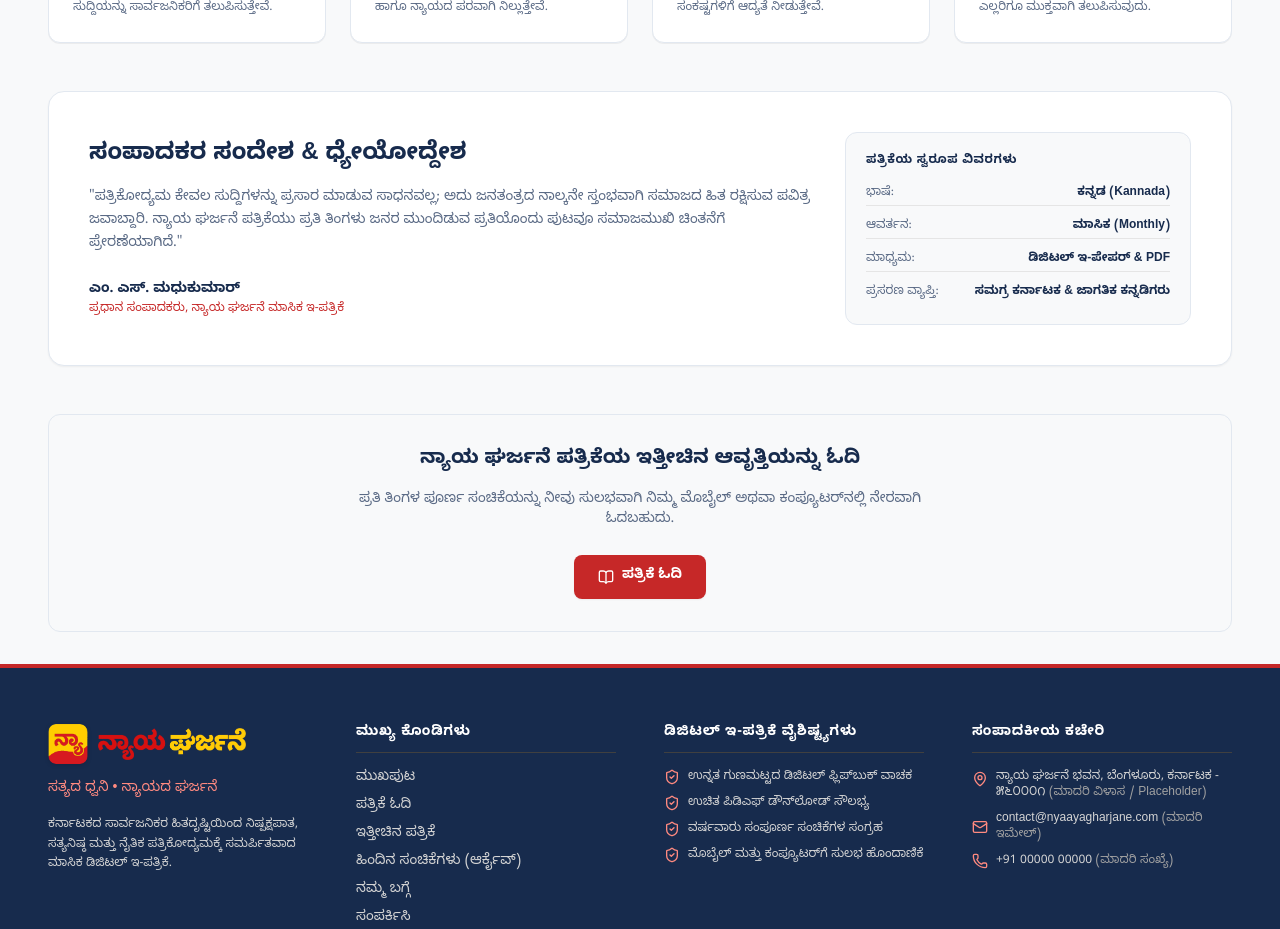
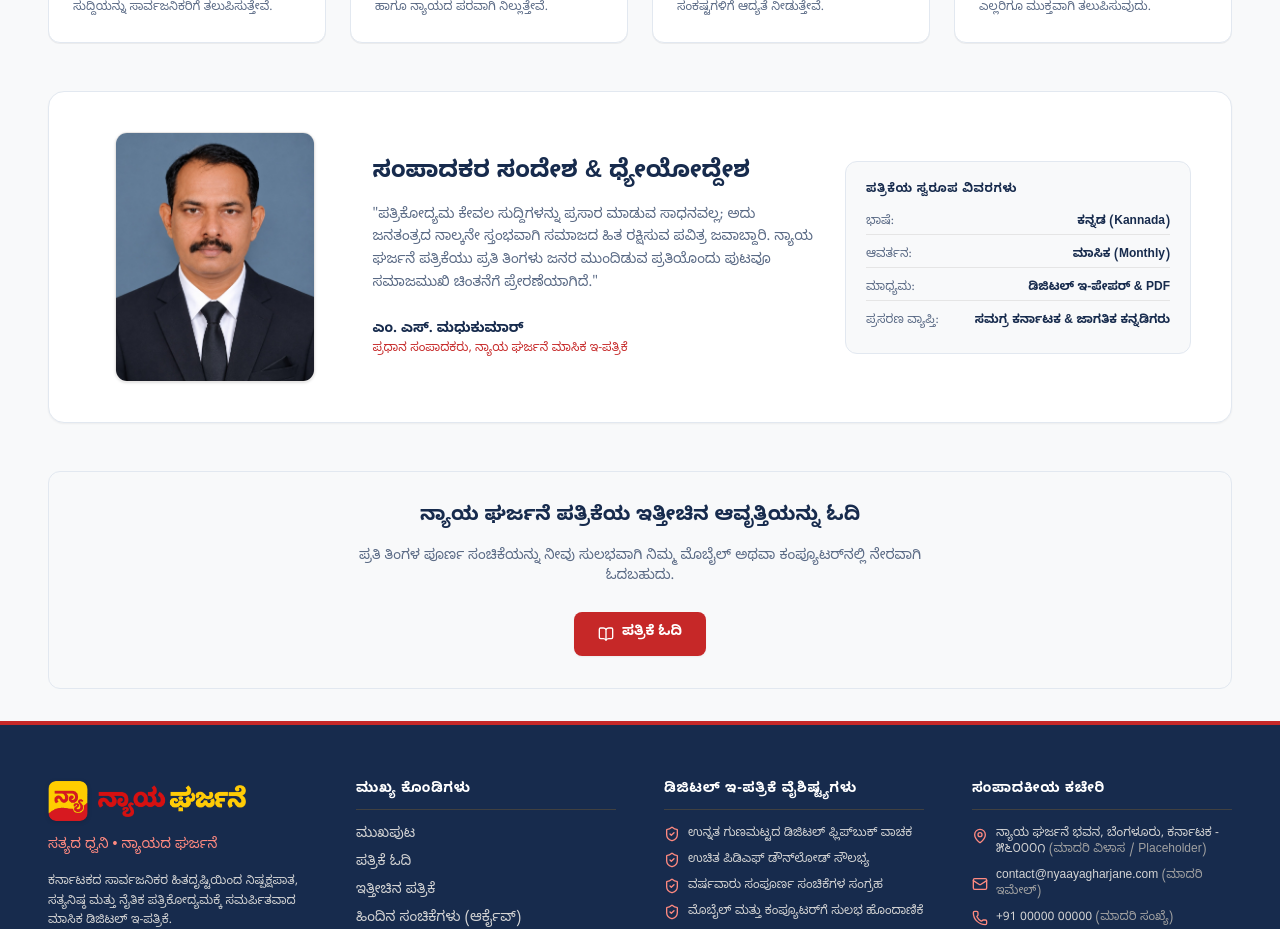
Before and after one commit to AdityaBetageri/Nyaayagharjane, a Next.js app: page /about in a window 1280 px wide. Shown: the part 820-1749 px from the top of the page. Built offline with nearby package versions, Linux system fonts and the light colour scheme; no server answers.

Commit message:
Uploaded editor picture

```diff
--- a/src/app/(public)/about/page.tsx
+++ b/src/app/(public)/about/page.tsx
@@ -127,8 +127,21 @@ export default function AboutPage() {
 
       {/* Editorial Mission Statement Box */}
       <section className="bg-white border border-[#E2E8F0] rounded-2xl p-6 sm:p-10 shadow-xs">
-        <div className="grid grid-cols-1 lg:grid-cols-3 gap-8 items-center">
-          <div className="lg:col-span-2 space-y-4">
+        <div className="grid grid-cols-1 md:grid-cols-12 gap-8 items-center">
+          <div className="md:col-span-3 flex justify-center">
+            <div className="w-full max-w-[200px]">
+              <div className="relative aspect-[4/5] rounded-xl overflow-hidden border border-stone-200 shadow-sm">
+                <Image
+                  src="/editor.jpg"
+                  alt="ಎಂ. ಎಸ್. ಮಧುಕುಮಾರ್ - ಪ್ರಧಾನ ಸಂಪಾದಕರು, ನ್ಯಾಯ ಘರ್ಜನೆ"
+                  width={839}
+                  height={1024}
+                  className="w-full h-full object-cover object-top"
+                />
+              </div>
+            </div>
+          </div>
+          <div className="md:col-span-5 space-y-4">
             <h2 className="text-2xl font-black text-[#172B4D]">
               ಸಂಪಾದಕರ ಸಂದೇಶ & ಧ್ಯೇಯೋದ್ದೇಶ
             </h2>
@@ -142,7 +155,7 @@ export default function AboutPage() {
           </div>
 
           {/* Quick Stats / Info Card */}
-          <div className="bg-[#F8F9FA] border border-[#E2E8F0] rounded-xl p-5 space-y-3">
+          <div className="md:col-span-4 bg-[#F8F9FA] border border-[#E2E8F0] rounded-xl p-5 space-y-3">
             <h3 className="text-xs font-bold text-[#172B4D] uppercase tracking-wider">
               ಪತ್ರಿಕೆಯ ಸ್ವರೂಪ ವಿವರಗಳು
             </h3>
```
Also changed, not shown: public/editor-full.jpg (added), public/editor.jpg.
